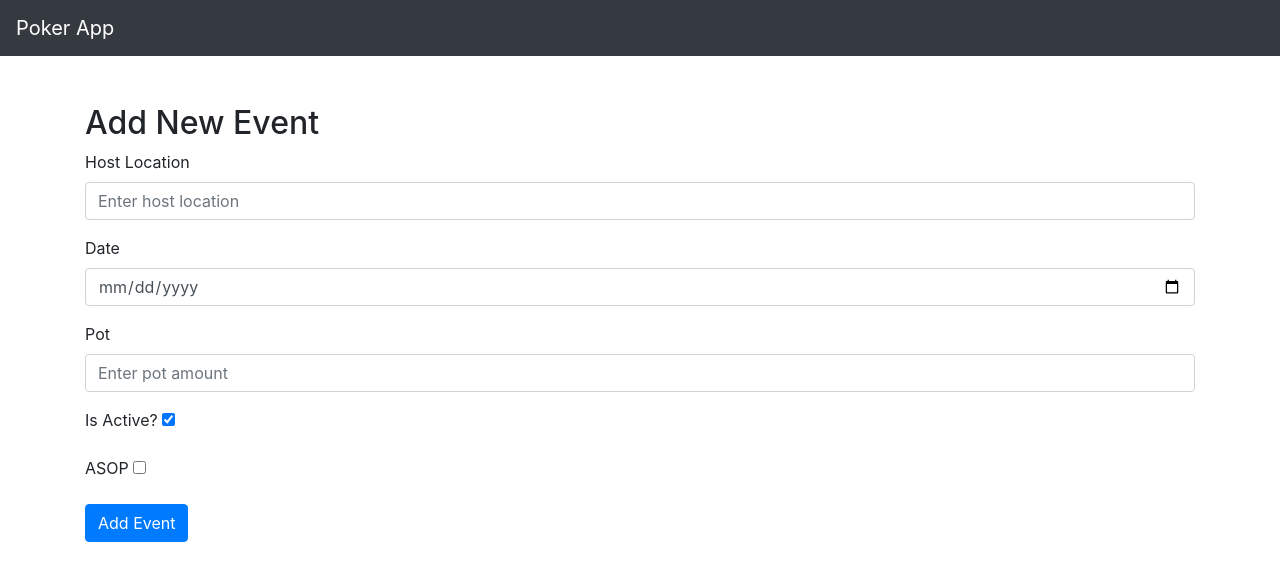
After one commit to ixacin26/Poker_Events, a Django app: page /add-event/ in a window 1280 px wide. The commit adds this page. Shown: the top 581 px of the page. Run offline with Django 5.2, Linux system fonts and the light colour scheme; some libraries are stand-ins or nearby versions.

Commit message:
form for adding new event up and working

```diff
--- a/poker_events/poker_events/settings.py
+++ b/poker_events/poker_events/settings.py
@@ -11,6 +11,7 @@ https://docs.djangoproject.com/en/5.1/ref/settings/
 """
 
 from pathlib import Path
+import os
 
 # Build paths inside the project like this: BASE_DIR / 'subdir'.
 BASE_DIR = Path(__file__).resolve().parent.parent
@@ -55,7 +56,7 @@ ROOT_URLCONF = 'poker_events.urls'
 TEMPLATES = [
     {
         'BACKEND': 'django.template.backends.django.DjangoTemplates',
-        'DIRS': [BASE_DIR / 'templates'],
+        'DIRS': [os.path.join(BASE_DIR, 'templates')],
         'APP_DIRS': True,
         'OPTIONS': {
             'context_processors': [
--- a/poker_events/poker_events/urls.py
+++ b/poker_events/poker_events/urls.py
@@ -18,7 +18,10 @@ from django.contrib import admin
 from django.urls import path
 from poker_events import views  # Import views from the appropriate directory
 
+#TODO change url that is shown to "poker_events"
+
 urlpatterns = [
     path('admin/', admin.site.urls),
-    path('', views.home, name='home'),  # Add this line
+    path('', views.home, name='home'),
+    path('add-event/', views.add_event, name='add_event'),
 ]
--- a/poker_events/poker_events/views.py
+++ b/poker_events/poker_events/views.py
@@ -1,7 +1,9 @@
-from django.shortcuts import render
+from django.shortcuts import render, redirect
 from django.db.models import Sum, Q
 from poker_data.models import Player, Event
+from django.utils import timezone
 
+#The following view calculates the necessary data for the ranking-cards in home.html
 def home(request):
     # Fetch and sort players by total earnings for the "Top Poker Players Ranking"
     top_players = Player.objects.all().order_by('-total_earnings')
@@ -20,8 +22,31 @@ def home(request):
     if not trend_players.exists():
         trend_players = top_players
 
+    #TODO add "Latest ASOP Ranking"
+
     # Render the home page with both player lists
     return render(request, 'home.html', {
         'top_players': top_players,
         'trend_players': trend_players,
     })
+
+#The following view defines the data for the add_event-template
+def add_event(request):
+    if request.method == 'POST':
+        host_location = request.POST.get('host_location')
+        date = request.POST.get('date')
+        pot = request.POST.get('pot')
+        active = request.POST.get('active') == 'on'
+        asop = request.POST.get('asop') == 'on'
+
+        # Create and save a new Event instance
+        new_event = Event.objects.create(
+            host_location=host_location,
+            date=date,
+            pot=pot,
+            active=active,
+            asop=asop
+        )
+        return redirect('home')  # TODO Redirect to home (or another page) after adding event
+
+    return render(request, 'add_event.html')
--- /dev/null
+++ b/poker_events/templates/add_event.html
@@ -0,0 +1,32 @@
+<!-- templates/add_event.html -->
+{% extends 'base.html' %}
+
+{% block content %}
+  <div class="container mt-5">
+    <h2>Add New Event</h2>
+    <form method="post" action="{% url 'add_event' %}">
+      {% csrf_token %}
+      <div class="form-group mb-3">
+        <label for="host_location">Host Location</label>
+        <input type="text" name="host_location" class="form-control" id="host_location" placeholder="Enter host location" required />
+      </div>
+      <div class="form-group mb-3">
+        <label for="date">Date</label>
+        <input type="date" name="date" class="form-control" id="date" required />
+      </div>
+      <div class="form-group mb-3">
+        <label for="pot">Pot</label>
+        <input type="number" step="0.01" name="pot" class="form-control" id="pot" placeholder="Enter pot amount" required />
+      </div>
+      <div class="form-group mb-3">
+        <label for="active">Is Active?</label>
+        <input type="checkbox" name="active" id="active" checked />
+      </div>
+      <div class="form-group mb-3">
+        <label for="asop">ASOP</label>
+        <input type="checkbox" name="asop" id="asop" />
+      </div>
+      <button type="submit" class="btn btn-primary">Add Event</button>
+    </form>
+  </div>
+{% endblock %}
--- /dev/null
+++ b/poker_events/templates/base.html
@@ -0,0 +1,22 @@
+<!DOCTYPE html>
+<html lang="en">
+  <head>
+    <meta charset="UTF-8" />
+    <meta name="viewport" content="width=device-width, initial-scale=1.0" />
+    <title>Poker App</title>
+    <link rel="stylesheet" href="https://stackpath.bootstrapcdn.com/bootstrap/4.3.1/css/bootstrap.min.css" />
+  </head>
+  <body>
+    <nav class="navbar navbar-expand-lg navbar-dark bg-dark">
+      <a class="navbar-brand" href="#">Poker App</a>
+      <!-- Add the rest of your navbar here -->
+    </nav>
+
+    <!-- Content from other templates will be inserted here -->
+    {% block content %}
+    {% endblock %}
+
+    <script src="https://code.jquery.com/jquery-3.6.0.min.js"></script>
+    <script src="https://stackpath.bootstrapcdn.com/bootstrap/4.3.1/js/bootstrap.bundle.min.js"></script>
+  </body>
+</html>
--- a/poker_events/templates/home.html
+++ b/poker_events/templates/home.html
@@ -16,6 +16,7 @@
     </style>
   </head>
   <body>
+    <!-- TODO implement "extend from base.html" for home.html -->
     <!-- Navbar -->
     <nav class="navbar navbar-expand-lg navbar-dark bg-dark sticky-top">
       <div class="container-fluid">
@@ -27,7 +28,7 @@
               <input class="form-control me-2" type="search" placeholder="Search" aria-label="Search" />
             </li>
             <li class="nav-item">
-              <button class="btn btn-outline-success ms-2" type="button">+ Add Event</button>
+              <a href="{% url 'add_event' %}" class="btn btn-outline-success ms-2">+ Add Event</a>
             </li>
           </ul>
         </div>
```
Also changed, not shown: poker_events/db.sqlite3.
